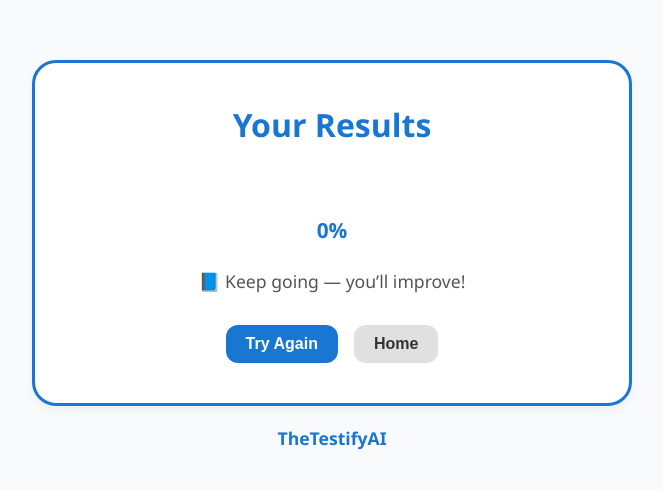
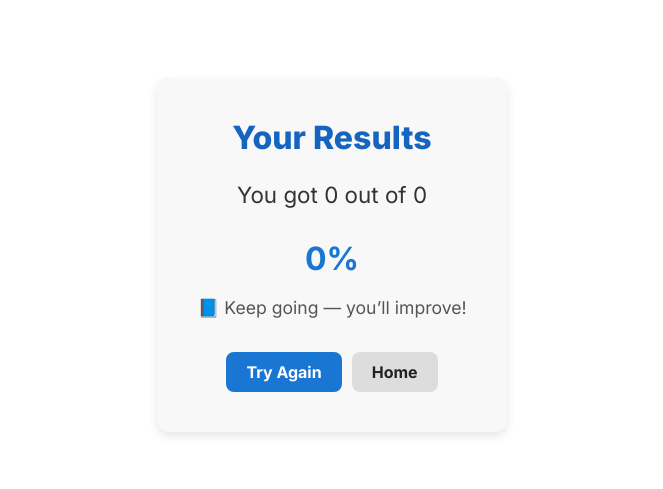
Before and after one commit to christensenandrew455-cell/Testifyai, a Next.js app: page /results in a window 1280 px wide. Shown: the part 145-634 px from the top of the page, without its empty margins (308-971 px from the left). Built offline with nearby package versions, Linux system fonts and the light colour scheme.

Commit message:
Update page.js

```diff
--- a/app/results/page.js
+++ b/app/results/page.js
@@ -1,132 +1,108 @@
 "use client";
 
 import { useSearchParams } from "next/navigation";
+import { useEffect, useState } from "react";
 import Link from "next/link";
-import { Suspense } from "react";
 
-function ResultsInner() {
+export default function ResultsPage() {
   const searchParams = useSearchParams();
+  const [score, setScore] = useState(0);
+  const [total, setTotal] = useState(0);
 
-  const score = parseInt(searchParams.get("score") || "0", 10);
-  const total = parseInt(searchParams.get("total") || "0", 10);
-  const percent = total > 0 ? Math.round((score / total) * 100) : 0;
+  useEffect(() => {
+    const s = parseInt(searchParams.get("score")) || 0;
+    const t = parseInt(searchParams.get("total")) || 0;
+    setScore(s);
+    setTotal(t);
+  }, [searchParams]);
 
-  const getMessage = () => {
-    if (percent >= 90) return "🔥 Master Level! Excellent job!";
-    if (percent >= 70) return "💪 Great work! You’re learning fast.";
-    if (percent >= 50) return "🧠 Not bad — keep studying!";
-    return "📘 Keep going — you’ll improve!";
-  };
+  const percent = total > 0 ? ((score / total) * 100).toFixed(0) : 0;
 
   return (
-    <div
-      style={{
-        minHeight: "100vh",
-        display: "flex",
-        flexDirection: "column",
-        justifyContent: "center",
-        alignItems: "center",
-        backgroundColor: "#f8fafc",
-        color: "#222",
-        padding: "40px 20px",
-        fontFamily: "Segoe UI, Roboto, sans-serif",
-      }}
-    >
-      <div
-        style={{
-          border: "3px solid #1976d2",
-          borderRadius: "24px",
-          backgroundColor: "white",
-          boxShadow: "0 4px 10px rgba(0,0,0,0.05)",
-          padding: "40px",
-          textAlign: "center",
-          width: "100%",
-          maxWidth: "600px",
-        }}
-      >
-        <h1
-          style={{
-            fontSize: "2rem",
-            fontWeight: "800",
-            color: "#1976d2",
-            marginBottom: "20px",
-          }}
-        >
-          Your Results
-        </h1>
-
-        <p style={{ fontSize: "1.5rem", fontWeight: "700", marginBottom: "10px" }}>
-          Score: {score} / {total}
+    <div style={styles.container}>
+      <div style={styles.card}>
+        <h1 style={styles.title}>Your Results</h1>
+        <p style={styles.score}>
+          You got {score} out of {total}
         </p>
-        <p
-          style={{
-            fontSize: "1.3rem",
-            fontWeight: "600",
-            color: "#1976d2",
-            marginBottom: "20px",
-          }}
-        >
-          {percent}%
-        </p>
-        <p style={{ fontSize: "1.1rem", marginBottom: "30px", color: "#555" }}>
-          {getMessage()}
+        <p style={styles.percent}>{percent}%</p>
+        <p style={styles.message}>
+          {percent >= 90
+            ? "🔥 Excellent job!"
+            : percent >= 70
+            ? "💪 Great work!"
+            : percent >= 50
+            ? "🧠 Keep practicing!"
+            : "📘 Keep going — you’ll improve!"}
         </p>
 
-        <div style={{ display: "flex", justifyContent: "center", gap: "16px" }}>
-          <Link href="/test">
-            <button
-              style={{
-                backgroundColor: "#1976d2",
-                color: "white",
-                border: "none",
-                borderRadius: "12px",
-                padding: "10px 20px",
-                fontWeight: "700",
-                cursor: "pointer",
-                fontSize: "1rem",
-              }}
-            >
-              Try Again
-            </button>
+        <div style={styles.buttons}>
+          <Link href="/test" style={styles.tryAgain}>
+            Try Again
           </Link>
-
-          <Link href="/">
-            <button
-              style={{
-                backgroundColor: "#e0e0e0",
-                color: "#333",
-                border: "none",
-                borderRadius: "12px",
-                padding: "10px 20px",
-                fontWeight: "700",
-                cursor: "pointer",
-                fontSize: "1rem",
-              }}
-            >
-              Home
-            </button>
+          <Link href="/" style={styles.home}>
+            Home
           </Link>
         </div>
-      </div>
-
-      <div
-        style={{
-          marginTop: "20px",
-          fontWeight: "700",
-          color: "#1976d2",
-          fontSize: "1.1rem",
-        }}
-      >
-        TheTestifyAI
       </div>
     </div>
   );
 }
 
-export default function Results() {
-  return (
-    <Suspense fallback={<div>Loading results...</div>}>
-      <ResultsInner />
-    </Suspense>
-  );
-}
+const styles = {
+  container: {
+    minHeight: "100vh",
+    backgroundColor: "#fff",
+    display: "flex",
+    justifyContent: "center",
+    alignItems: "center",
+  },
+  card: {
+    background: "#f8f8f8",
+    padding: "40px",
+    borderRadius: "12px",
+    textAlign: "center",
+    boxShadow: "0 4px 10px rgba(0,0,0,0.1)",
+  },
+  title: {
+    fontSize: "2rem",
+    color: "#1565c0",
+    marginBottom: "20px",
+  },
+  score: {
+    fontSize: "1.4rem",
+    color: "#333",
+  },
+  percent: {
+    fontSize: "2rem",
+    color: "#1976d2",
+    fontWeight: "bold",
+    margin: "10px 0",
+  },
+  message: {
+    margin: "10px 0 30px",
+    fontSize: "1.1rem",
+    color: "#555",
+  },
+  buttons: {
+    display: "flex",
+    justifyContent: "center",
+    gap: "10px",
+  },
+  tryAgain: {
+    backgroundColor: "#1976d2",
+    color: "#fff",
+    padding: "10px 20px",
+    borderRadius: "8px",
+    textDecoration: "none",
+    fontWeight: "bold",
+  },
+  home: {
+    backgroundColor: "#ddd",
+    color: "#222",
+    padding: "10px 20px",
+    borderRadius: "8px",
+    textDecoration: "none",
+    fontWeight: "bold",
+  },
+};
```
